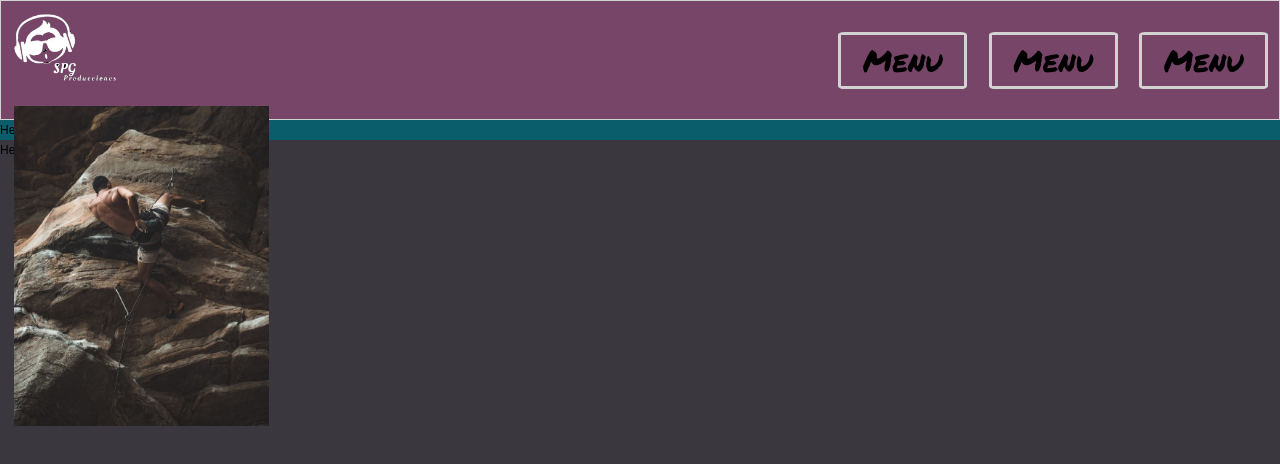
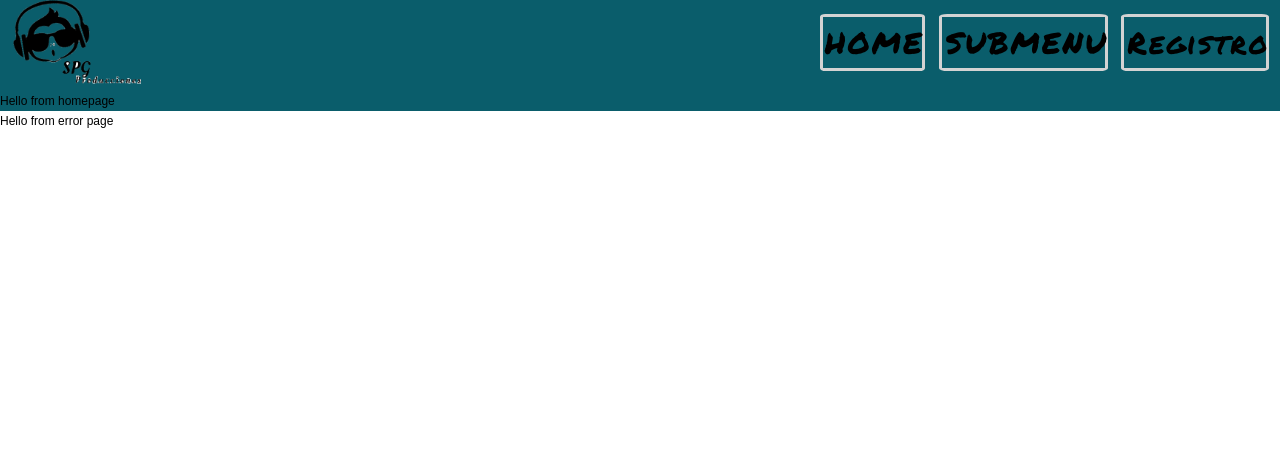
Before and after one commit to pilarrus/react-provisional-name, a React (Create React App) app: page / in a window 1280 px wide. Shown: the top 464 px of the page. Built offline with nearby package versions, Linux system fonts and the light colour scheme.

Commit message:
animacion+submenu

```diff
--- a/src/layout/navbar.tsx
+++ b/src/layout/navbar.tsx
@@ -1,25 +1,50 @@
 import React, { Component } from "react";
-import climber from "../images/climber.jpeg";
-import logo from "../images/LogoSinFondo.png";
+import { Link } from "react-router-dom";
+import logo from "../images/logo2SinFondo.png";
 
 export default class Navbar extends Component {
   render() {
     return (
-      <header className="header">
+      <nav className="navbar">
         <div className="logo">
-          <img src={logo} alt="pingus" />
+          <Link to="/">
+            <img src={logo} alt="pingus" />
+          </Link>
         </div>
-        <nav className="navbar">
-          <div className="buttons-container">
-            <a href="/">Menu</a>
-            <a href="/">Menu</a>
-            <a href="/">Menu</a>
-          </div>
-        </nav>
-        <div className="climber">
-          <img src={climber} alt="tiarron" />
+
+        <div className="buttons-container">
+          <ul>
+            <li>
+              <Link to="/" className="navh__tab">
+                HOME
+              </Link>
+            </li>
+            <li className="submenu">
+              <Link to="/" className="navh__tab">
+                SUBMENU
+              </Link>
+
+              <ul className="contenidosubmenu">
+                <li>
+                  <Link to="/" className="navh__tab">
+                    Crear Grupo
+                  </Link>
+                </li>
+                <li>
+                  <Link to="/" className="navh__tab">
+                    Grupos Disponibles
+                  </Link>
+                </li>
+              </ul>
+            </li>
+            <li>
+              <Link to="/" className="navh__tab">
+                Registro
+              </Link>
+            </li>
+          </ul>
         </div>
-      </header>
+      </nav>
     );
   }
 }
--- a/src/sass/abstracts/_variables.scss
+++ b/src/sass/abstracts/_variables.scss
@@ -7,3 +7,6 @@ $color-purple-nav: rgba(154, 78, 127, 0.63);
 
 $font-content: "Nunito";
 $font-tittle: "Permanent Marker";
+
+// ANIMATION
+$navh-tab-width: 100%;
--- a/src/sass/layout/_header.scss
+++ b/src/sass/layout/_header.scss
@@ -5,8 +5,8 @@
 
   position: relative;
   left: 1%;
+  img {
+    align-self: center;
+    width: 100%;
+  }
 }
-.climber img {
-  align-self: center;
-  width: 100%;
-}
--- a/src/sass/layout/_navbar.scss
+++ b/src/sass/layout/_navbar.scss
@@ -1,7 +1,4 @@
-body {
-  background-color: $color-grey-dark;
-}
-header {
+/*header {
   background-color: $color-purple-nav;
   padding-top: 1vw;
   padding-bottom: 1vw;
@@ -9,20 +6,30 @@ header {
   top: 0px;
   position: sticky;
   border: solid 1px lightgray;
+}*/
+.logo {
+  display: flex;
+  align-items: center;
+  width: 10%;
+  float: left;
+  position: relative;
+  left: 1%;
+  img {
+    align-self: center;
+    width: 100%;
+  }
 }
 
 .navbar {
   display: block;
-  width: 85%;
-  float: right; /*float:*/
-  height: 100%;
+  width: 100%;
+  float: right; /*float:left*/
 }
 .navbar .buttons-container {
   display: flex;
   align-items: center;
   justify-content: flex-end;
-  /*justify-content: flex-start;*/
-  height: 100%;
+  //justify-content: flex-start;
 }
 nav .buttons-container {
   a {
@@ -37,16 +44,83 @@ nav .buttons-container {
     font-size: 3rem;
   }
 }
-
-.logo {
-  display: flex;
-  align-items: center;
-  width: 8%;
-  float: left;
-  position: relative;
-  left: 1%;
-  img {
-    align-self: center;
-    width: 100%;
+.contenidosubmenu {
+  display: none;
+  z-index: 10000;
+  position: absolute;
+  top: 15%;
+  right: 5%;
+}
+.submenu:hover .contenidosubmenu {
+  display: block;
+  animation: prueba 2s;
+}
+@keyframes prueba {
+  0% {
+    opacity: 0;
+  }
+  100% {
+    opacity: 1;
   }
 }
+ul {
+  padding: 5px;
+  margin: 0;
+}
+li {
+  display: inline-block;
+  text-align: center;
+  padding: 5px;
+  margin: 2px;
+}
+
+li {
+  .navh__tab {
+    position: relative;
+    text-decoration: none;
+  }
+}
+
+//------------PRUEBA--------------------------
+
+.navh__tab {
+  display: inline-block;
+  width: $navh-tab-width;
+
+  position: relative;
+  z-index: 10;
+
+  cursor: pointer;
+
+  font-size: 16px;
+  letter-spacing: 2px;
+  text-align: center;
+
+  &:before {
+    content: "";
+    display: block;
+    width: 0px;
+    height: 4px;
+
+    position: absolute;
+    left: 50%;
+    bottom: 0;
+    transform: translateX(-50%);
+
+    background-color: $color-grey-dark;
+    z-index: -1;
+    /* HOVER OUT */
+    transition: height 0.2s, width 0.2s 0.1s;
+  }
+
+  &:hover {
+    &:before {
+      content: "";
+      width: $navh-tab-width;
+
+      z-index: -1;
+      /* HOVER IN */
+      transition: width 0.5s, height 0.5s 0.5s;
+    }
+  }
+}
```
